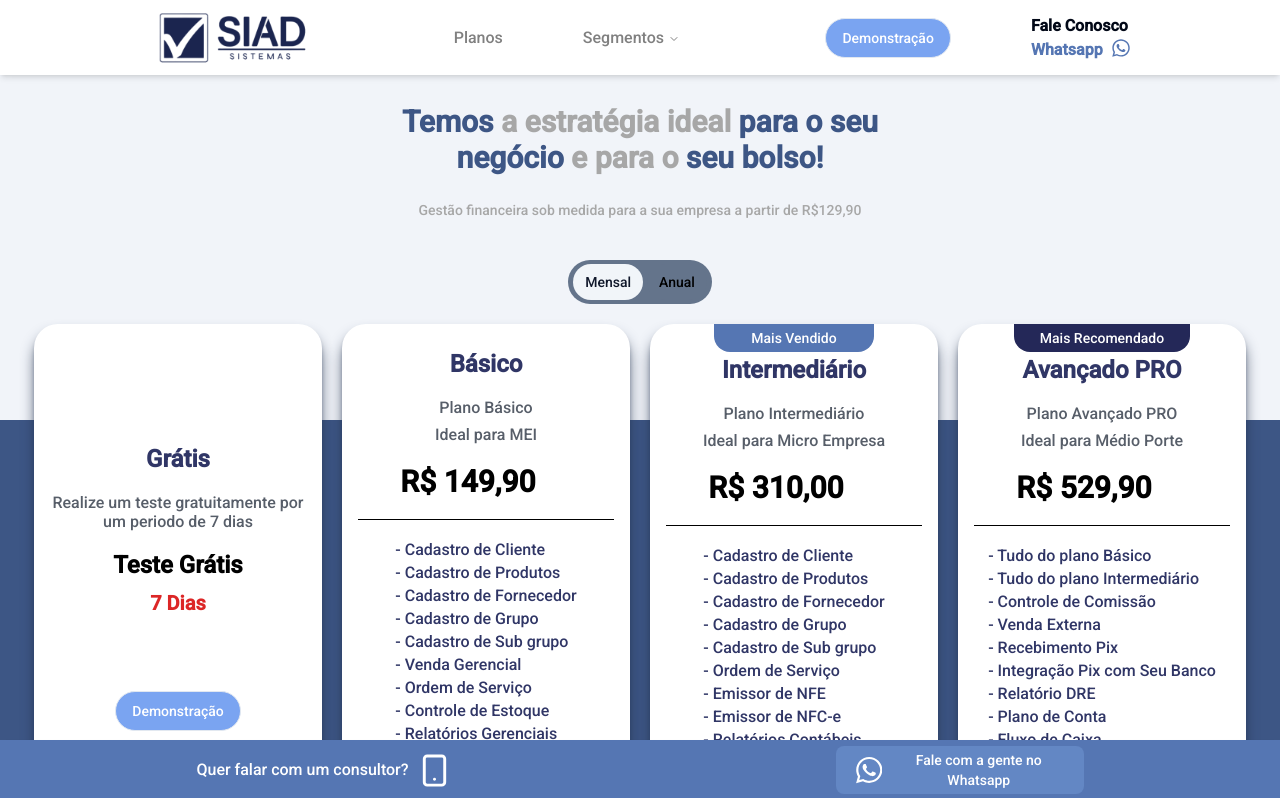
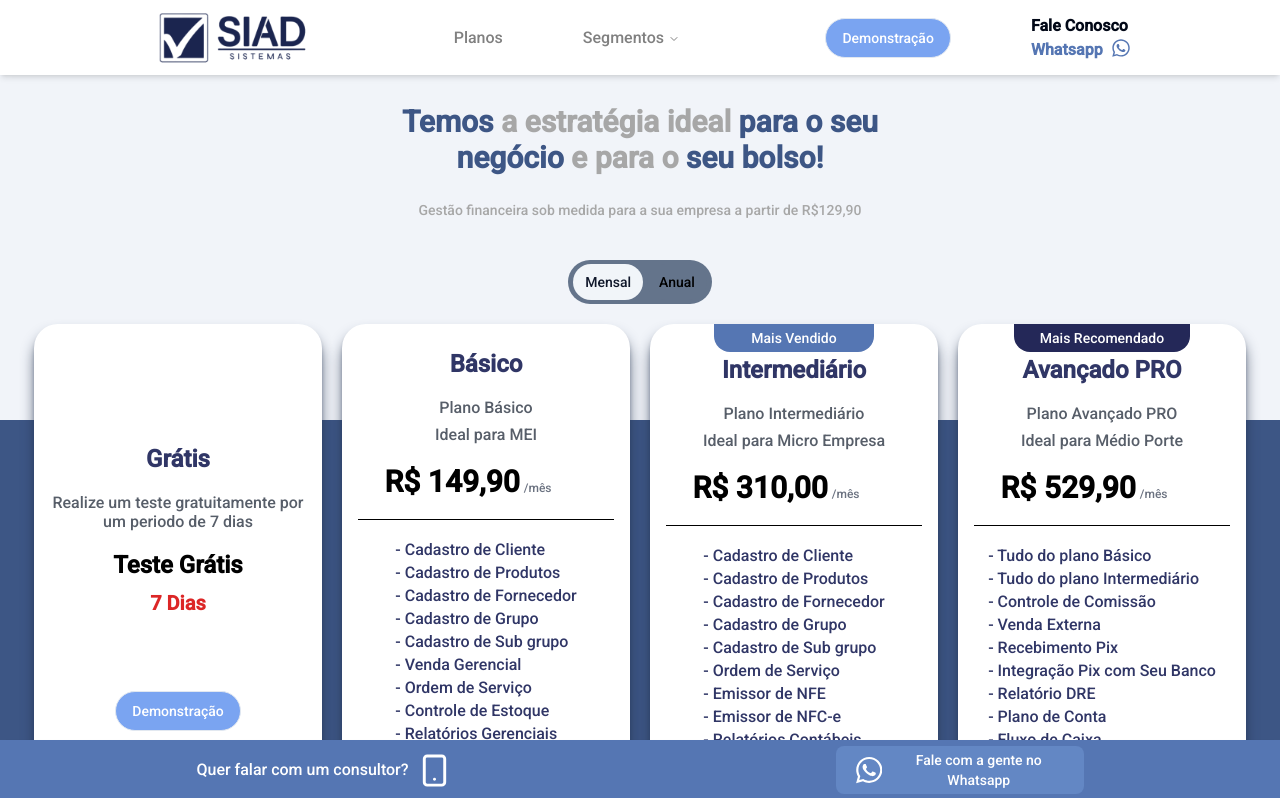
Before and after one commit to EvaldoFerreiraMoreira/site-siad, a Next.js app: page /planos in a window 1280 px wide. Shown: the top 798 px of the page. Built offline with nearby package versions, Linux system fonts and the light colour scheme.

Commit message:
feat: /mes in planos

```diff
--- a/src/app/planos/components/componentsWeb/CarrosselPlanosWeb.tsx
+++ b/src/app/planos/components/componentsWeb/CarrosselPlanosWeb.tsx
@@ -85,11 +85,12 @@ const CarrosselPlanosWeb = () => {
                                     : "R$ 149,90"
                                 }
                             </p>
-                            <h1 className='text-3xl font-bold text-black'>
+                            <h1 className='flex gap-1 items-center text-3xl font-bold text-black'>
                                 {activeSection === "mensal"
                                     ? "R$ 149,90"
                                     : "R$ 129,90"
                                 }
+                                <p className='text-xs mt-3 font-light text-gray-500'>/mês</p>
                             </h1>
                         </div>
                         <Separator className='bg-black' />
@@ -160,11 +161,12 @@ const CarrosselPlanosWeb = () => {
                                     : "R$ 310,00"
                                 }
                             </p>
-                            <h1 className='text-3xl font-bold text-black'>
+                            <h1 className='flex gap-1 items-center text-3xl font-bold text-black'>
                                 {activeSection === "mensal"
                                     ? "R$ 310,00"
                                     : "R$ 279,90"
                                 }
+                                <p className='text-xs mt-3 font-light text-gray-500'>/mês</p>
                             </h1>
                         </div>
                         <Separator className='bg-black w-64' />
@@ -233,11 +235,12 @@ const CarrosselPlanosWeb = () => {
                                     : "R$ 529,90"
                                 }
                             </p>
-                            <h1 className='text-3xl font-bold text-black'>
+                            <h1 className='flex gap-1 items-center text-3xl font-bold text-black'>
                                 {activeSection === "mensal"
                                     ? "R$ 529,90"
                                     : "R$ 489,00"
                                 }
+                                <p className='text-xs mt-3 font-light text-gray-500'>/mês</p>
                             </h1>
                         </div>
                         <Separator className='bg-black w-64' />
```
